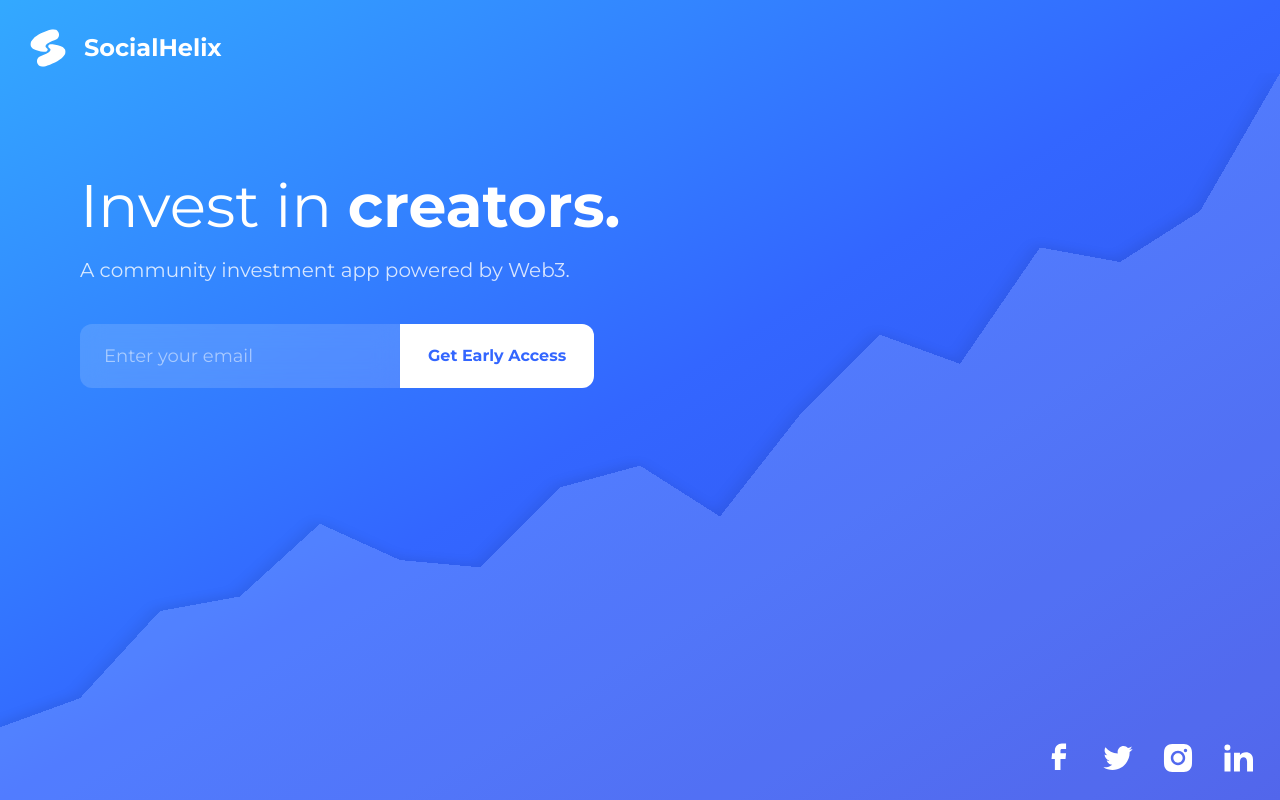
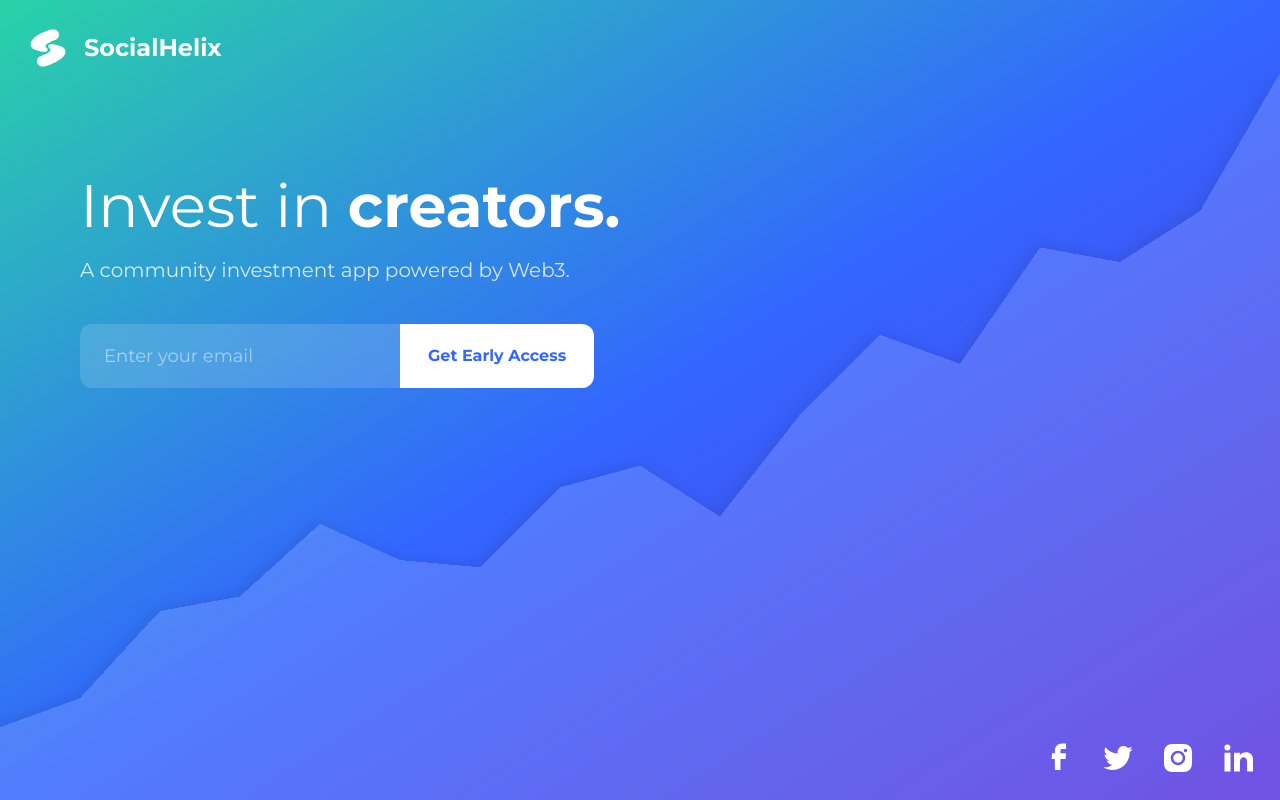
Before and after one commit to antonckoenig/sh-coming-soon, a React (Create React App) app in the folder frontend/: page / in a window 1280 px wide. Built offline with nearby package versions, Linux system fonts and the light colour scheme.

Commit message:
green, blue, purple gradient

```diff
--- a/frontend/src/App.js
+++ b/frontend/src/App.js
@@ -5,7 +5,7 @@ import GraphImage from './GraphImage'
 
 function App() {
   return (
-    <div className='absolute w-full h-full bg-gradient-to-br from-[#33A9FF] via-[#3366ff] to-[#344ce8]'>
+    <div className='absolute w-full h-full bg-gradient-to-br from-[#29d2a8] via-[#3366ff] to-[#5934dd]'>
       <div className='absolute w-full h-full bottom-0 left-0'>
         <GraphImage />
       </div>
```
